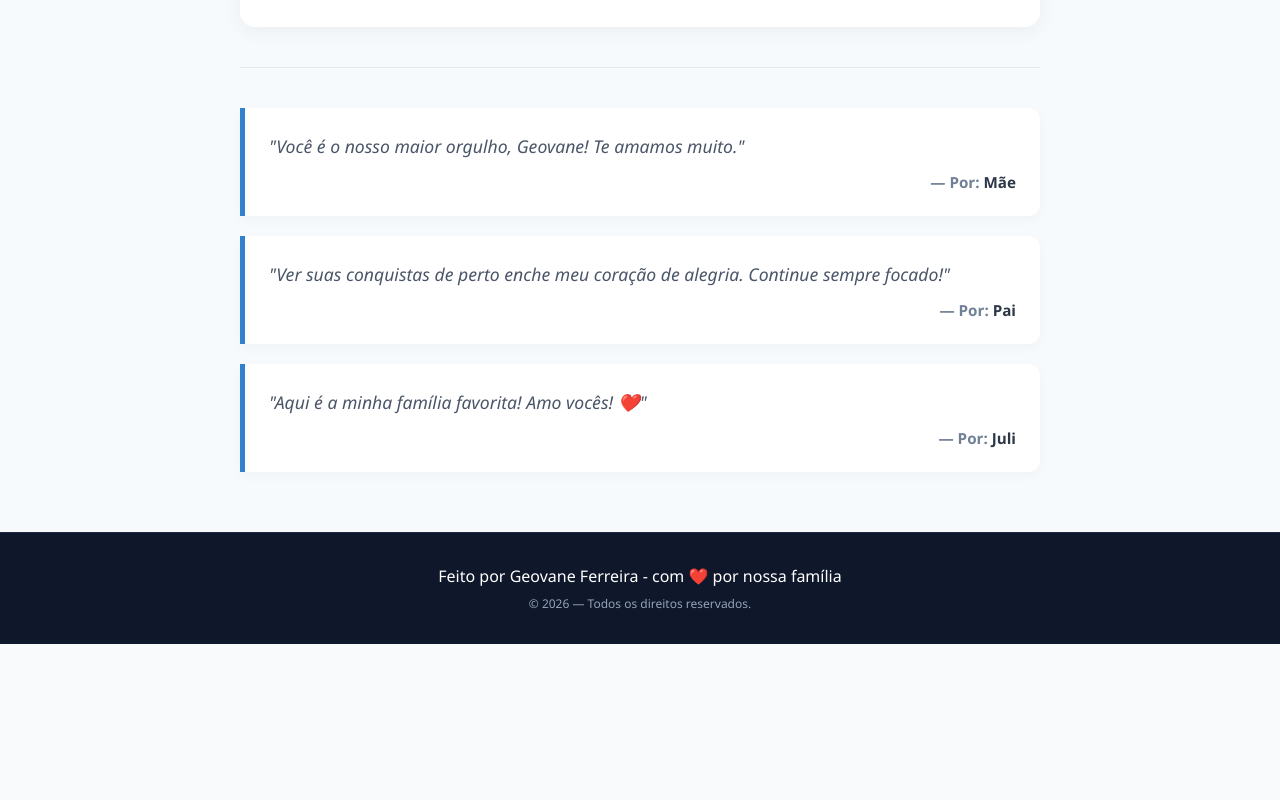
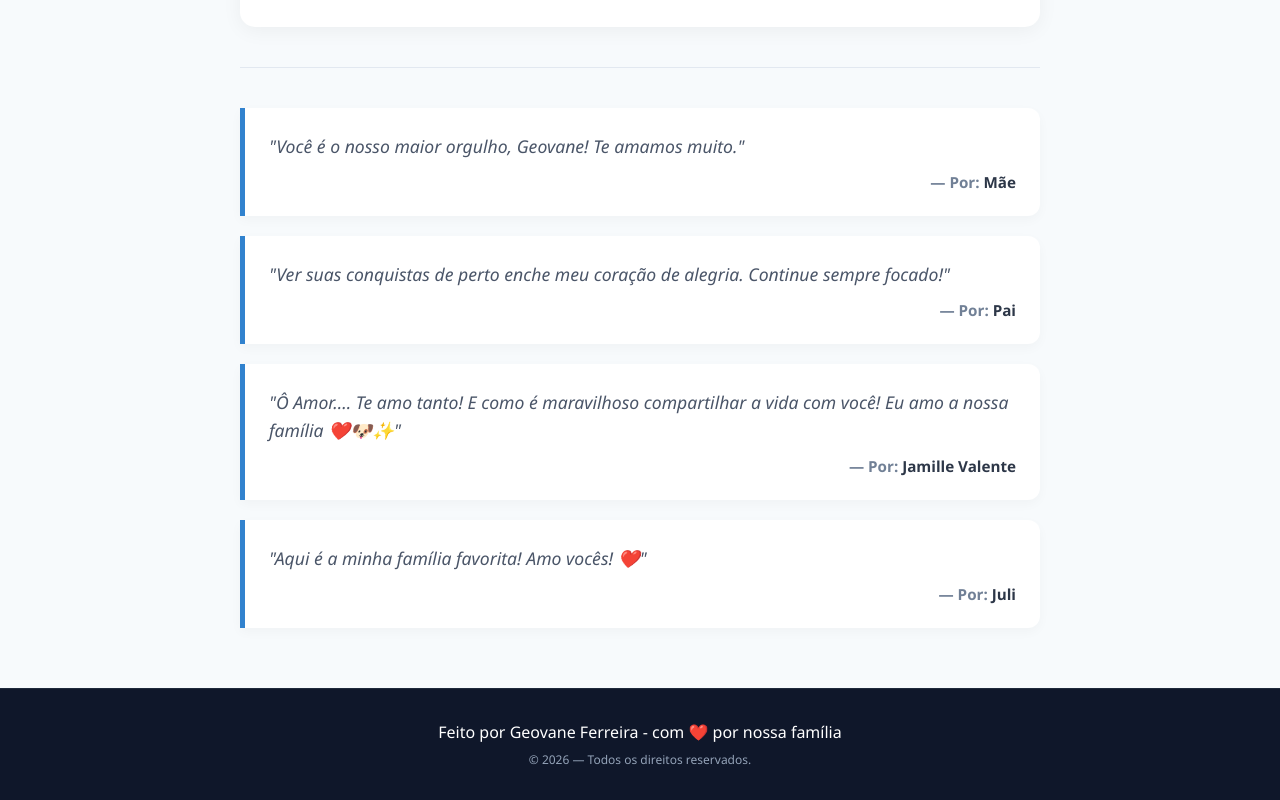
Before and after one commit to GeovaneFerreira26/AVALIACAO_DS_20260603, a React (Vite) app in the folder atividade_spa/: page / in a window 1280 px wide. Shown: the part 4834-5634 px from the top of the page. Before the commit the page ends 5478 px from the top, so only its background shows below. Built offline with nearby package versions, Linux system fonts and the light colour scheme.

Commit message:
atualização formulario 3

```diff
--- a/atividade_spa/src/Homenagens/index.jsx
+++ b/atividade_spa/src/Homenagens/index.jsx
@@ -8,9 +8,10 @@ export default function Homenagens() {
 
   // Estado para armazenar as mensagens enviadas (inicia com duas de exemplo)
   const [mensagens, setMensagens] = useState([
-    { id: 1, nome: 'Mãe', texto: 'Você é o nosso maior orgulho, Geovane! Te amamos muito.' },
-    { id: 2, nome: 'Pai', texto: 'Ver suas conquistas de perto enche meu coração de alegria. Continue sempre focado!' },
-    { id: 3, nome: 'Juli', texto: 'Aqui é a minha família favorita! Amo vocês! ❤️' }
+    { id: 2, nome: 'Mãe', texto: 'Você é o nosso maior orgulho, Geovane! Te amamos muito.' },
+    { id: 3, nome: 'Pai', texto: 'Ver suas conquistas de perto enche meu coração de alegria. Continue sempre focado!' },
+    { id: 1, nome: 'Jamille Valente', texto: 'Ô Amor.... Te amo tanto! E como é maravilhoso compartilhar a vida com você! Eu amo a nossa família ❤️🐶✨' },
+    { id: 4, nome: 'Juli', texto: 'Aqui é a minha família favorita! Amo vocês! ❤️' }
   ]);
 
   // Atualiza os valores dos inputs enquanto o usuário digita
```
